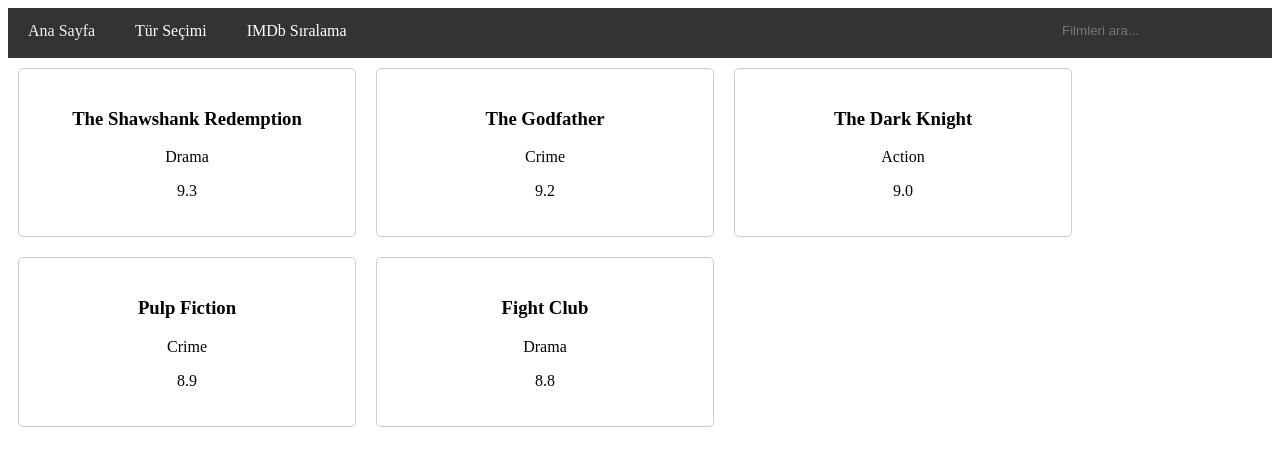
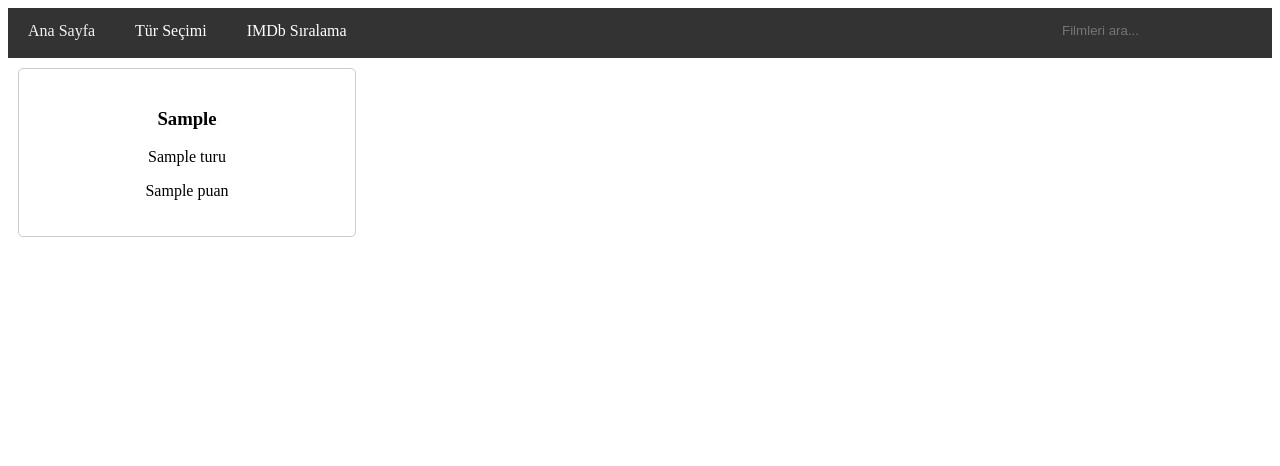
Before and after one commit to GokayHELVACI/FilmOneri2, a Flask app: template templates/index.html in a window 1280 px wide. Shown: the top 466 px of the page. Run offline with Flask 3, Linux system fonts and the light colour scheme; the template is opened without the code that fills it: most values are stand-ins (such as "Sample title", 1, 10 or a date in 2020).

Commit message:
Added Film pages with similarity

```diff
--- a/app.py
+++ b/app.py
@@ -1,30 +1,60 @@
 from flask import Flask, request, jsonify, render_template
+import pandas as pd
+import random
+import similar_movies
 
 app = Flask(__name__)
 
-defaultPage='/test.html'
+defaultPage='/index.html'
 
-# Örnek film verisi
-films = [
-    {"title": "The Shawshank Redemption", "genre": "Drama", "rating": 9.3},
-    {"title": "The Godfather", "genre": "Crime", "rating": 9.2},
-    {"title": "The Dark Knight", "genre": "Action", "rating": 9.0},
-    {"title": "Pulp Fiction", "genre": "Crime", "rating": 8.9},
-    {"title": "Fight Club", "genre": "Drama", "rating": 8.8}
-]
+
+def en_yuksek_puanli_filmler(csv_dosya, film_sayisi):
+    # CSV dosyasını pandas ile oku
+    df = pd.read_csv(csv_dosya)
+
+    # 'vote_average' sütununa göre DataFrame'i sırala ve en yüksek puan alan filmleri seç
+    en_yuksek_puanli_filmler = df.sort_values(by='vote_average', ascending=False).head(film_sayisi)
+
+    return en_yuksek_puanli_filmler
+
 @app.route('/')
-def hello():
-    return render_template(defaultPage)
-# Basit bir film önerme endpoint'i
-@app.route('/recommendations', methods=['POST'])
-def recommend_movies():
-    req_data = request.get_json()
-    genre = req_data['genre']
-    min_rating = float(req_data.get('min_rating', 0))
+def index():
+    # Belirtilen sayıda rastgele filmi seç
+    print('vallaha calisiyom')
+    secilen_filmler = en_yuksek_puanli_filmler('test.csv', 5000)  # Örneğin 5 film seçelim
+    print('vallaha calisiyom')
+    # Seçilen filmlerin bilgilerini içeren bir liste oluştur
+    filmler = []
+    for index, row in secilen_filmler.iterrows():
+        film_bilgisi = {
+            'ad': row['title'],
+            'turu': row['genres'],
+            'puan': row['vote_average']
+        }
+        filmler.append(film_bilgisi)
+    print(filmler)
+    # Seçilen filmlerin bilgilerini HTML içeriği olarak render_template fonksiyonuna ileterek, belirli bir HTML dosyasını kullanabiliriz
+    return render_template('index.html', filmler=filmler)
 
-    recommended_movies = [movie for movie in films if movie['genre'] == genre and movie['rating'] >= min_rating]
 
-    return jsonify(recommended_movies)
+
+
+@app.route('/film_detay/<film_ad>', methods=['GET', 'POST'])
+def film_detay(film_ad):
+    if request.method == 'POST':
+        # Eğer POST isteği yapıldıysa
+        print('POST isteği yapıldı')
+    else:
+        films, scores = similar_movies.get_similar_movies(film_ad)
+
+        # Eğer GET isteği yapıldıysa
+        print('GET isteği yapıldı')
+    print('Selam',films.values)
+
+    return_val = 'Film Adi:' + film_ad + ' <br>  Benzerleri: ' + ','.join(films.values)
+    return return_val
+
+
 
 if __name__ == '__main__':
     app.run(host='0.0.0.0', port=80, debug=True)
--- a/templates/index.html
+++ b/templates/index.html
@@ -127,31 +127,13 @@
     </div>
 
     <div class="film-container">
-        <a class="film-box drama" href="film_detay.html">
-            <h3>The Shawshank Redemption</h3>
-            <p>Drama</p>
-            <p>9.3</p>
-        </a>
-        <a class="film-box crime" href="film_detay.html">
-            <h3>The Godfather</h3>
-            <p>Crime</p>
-            <p>9.2</p>
-        </a>
-        <a class="film-box action" href="film_detay.html">
-            <h3>The Dark Knight</h3>
-            <p>Action</p>
-            <p>9.0</p>
-        </a>
-        <a class="film-box crime" href="film_detay.html">
-            <h3>Pulp Fiction</h3>
-            <p>Crime</p>
-            <p>8.9</p>
-        </a>
-        <a class="film-box drama" href="film_detay.html">
-            <h3>Fight Club</h3>
-            <p>Drama</p>
-            <p>8.8</p>
-        </a>
+        {% for film in filmler %}
+        <div class="film-box" onclick="window.location.href='/film_detay/{{ film['ad'] }}'">
+            <h3>{{ film['ad'] }}</h3>
+            <p>{{ film['turu'] }}</p>
+            <p>{{ film['puan'] }}</p>
+        </div>
+        {% endfor %}
     </div>
 
     <script>
```
Also changed, not shown: similar_movies.py (added, +82 -0 lines), 1 other file.
